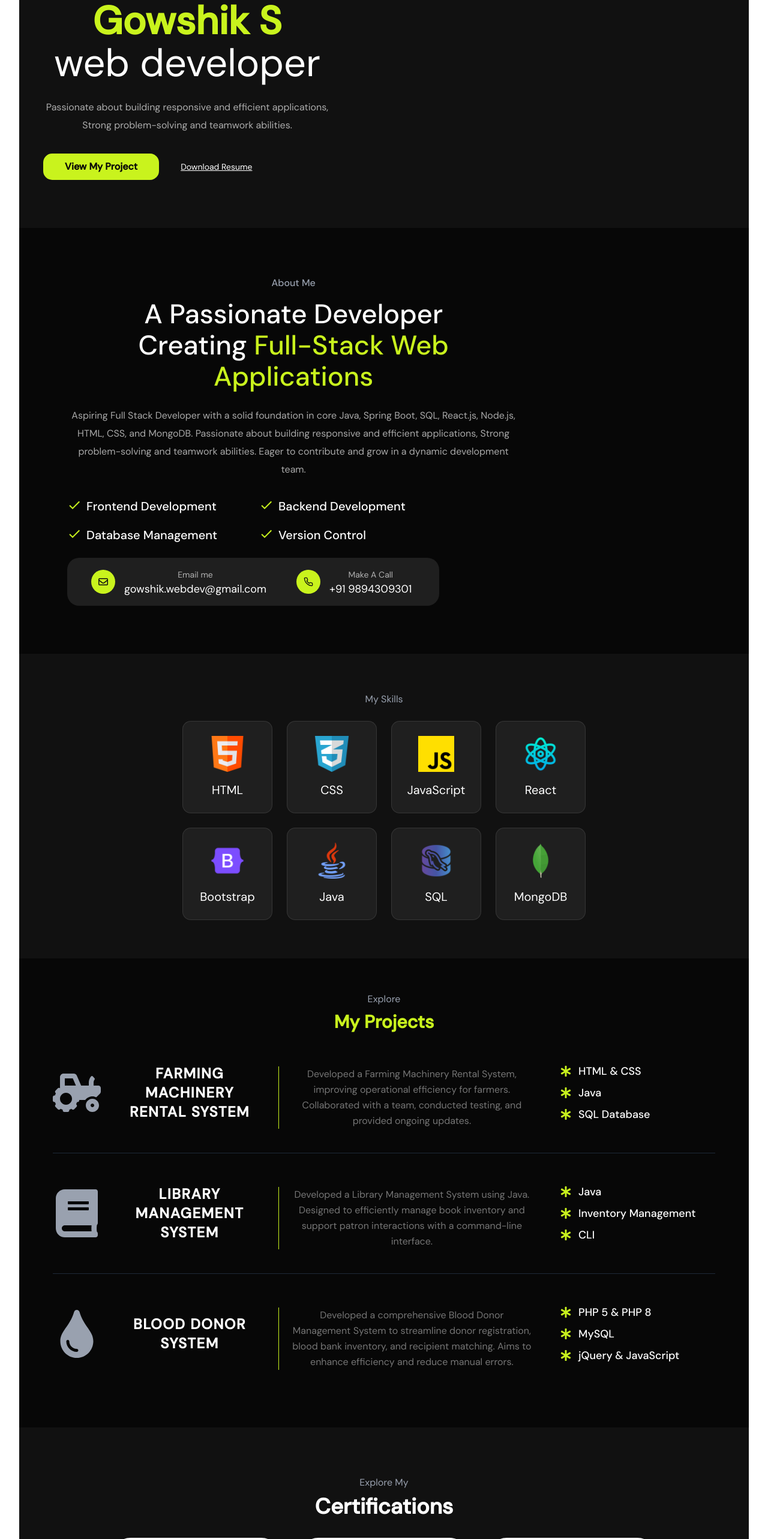
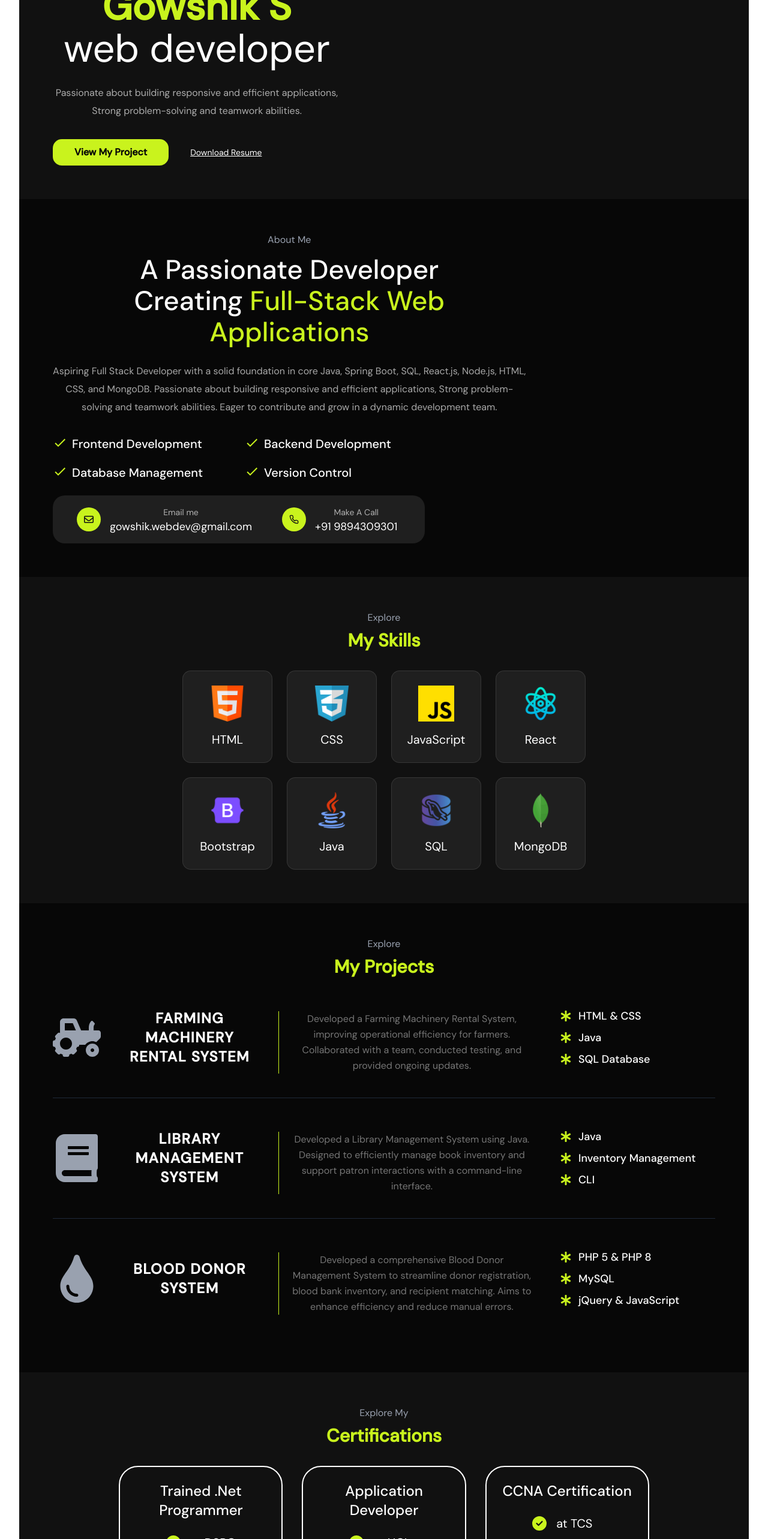
Before and after one commit to pkselva/react_portfolio, a React (Vite) app: page / in a window 1280 px wide. Shown: the part 234-2800 px from the top of the page at 60% size. Built offline with nearby package versions, Linux system fonts and the light colour scheme.

Commit message:
Refractor alignment and styles

```diff
--- a/src/Components/About.jsx
+++ b/src/Components/About.jsx
@@ -18,9 +18,9 @@ function About() {
   ]
 
   return (
-    <div className='bg-[#070707] p-6 sm:p-16 md:p-20 text-white'>
+    <div id="about" className='bg-[#070707] p-6 sm:p-10 md:p-14 text-white'>
       <div className='w-full lg:w-5/7'>
-        <div className='text-gray-400 mb-3.5 font-[500]'>About Me</div>
+        <div className='text-gray-400 mb-3 text-sm md:text-base'>About Me</div>
         <h2 className='mb-6 text-2xl sm:text-4xl md:text-[45px] leading-9 sm:leading-11 md:leading-13 font-[500]'>
           A Passionate Developer <br /> {"Creating "}
           <span className='text-[#c9f31d]'>Full-Stack Web Applications</span>
--- a/src/Components/Certifications.jsx
+++ b/src/Components/Certifications.jsx
@@ -10,9 +10,9 @@ function Certifications() {
     ]
 
     return (
-        <div className='bg-[#111] py-12 sm:py-16 md:py-20 px-6 sm:px-10 text-white text-center'>
+        <div id='certificatons' className='bg-[#111] p-6 sm:p-10 md:p-14 text-white text-center'>
             <div className='text-gray-400 mb-2 text-[12px] sm:text-sm md:text-base'>Explore My</div>
-            <h1 className="text-2xl sm:text-3xl md:text-4xl font-bold mb-8">Certifications</h1>
+            <h1 className="text-2xl md:text-3xl font-bold text-[#c9f31d] mb-4 sm:mb-6 lg:mb-8">Certifications</h1>
             <div className='w-full sm:w-4/5 mx-auto grid grid-cols-1 sm:grid-cols-2 lg:grid-cols-3 gap-6 sm:gap-8'>
                 {certificationDetails.map((detail, idx) => (
                     <div
--- a/src/Components/HeaderSection.jsx
+++ b/src/Components/HeaderSection.jsx
@@ -2,7 +2,7 @@ import React from 'react'
 
 function HeaderSection() {
   return (
-    <div className='bg-[#111] text-white py-12 sm:py-16 md:py-20 px-10'>
+    <div className='bg-[#111] text-white p-6 sm:p-10 md:p-14'>
       <div className='max-w-120'>
         <div className='opacity-35 font-[400] text-2xl sm:text-3xl md:text-[45px] mb-1'>
           Hello, i’m
--- a/src/Components/Skills.jsx
+++ b/src/Components/Skills.jsx
@@ -21,8 +21,10 @@ function Skills() {
   ]
 
   return (
-    <div id='skills' className='p-6 sm:p-12 md:p-16 bg-[#111]'>
-      <div className='text-gray-400 mb-6 text-center'>My Skills</div>
+    <div id='skills' className='p-6 sm:p-10 md:p-14 bg-[#111] text-center'>
+      <div className='text-gray-400 mb-2 text-sm md:text-base'>Explore</div>
+      <h1 className="text-2xl md:text-3xl font-bold text-[#c9f31d] mb-4 md:mb-8">My Skills</h1>
+
       <div className='flex items-center justify-center'>
         <div className='grid grid-cols-2 sm:grid-cols-4 gap-4 md:gap-6 items-center justify-center'>
           {skillsCard.map((val, idx) => {
```
